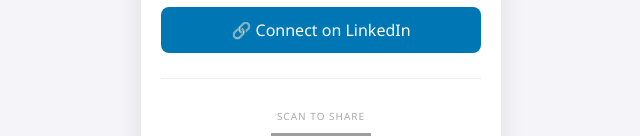
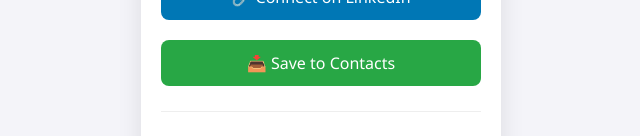
Before and after one commit to car-quinn/car-quinn.github.io, a plain HTML site: page index.html in a window 1280 px wide. Shown: the part 428-564 px from the top of the page, without its empty margins (319-959 px from the left). Drawn offline with Linux system fonts and the light colour scheme; grey boxes are pictures that could not be loaded.

Commit message:
Update index.html

```diff
--- a/index.html
+++ b/index.html
@@ -71,7 +71,16 @@
             background-color: #005582;
         }
 
-        /* New Styles for QR Section */
+        /* New Style for Save Contact Button */
+        .contact-btn.save-contact {
+            background-color: #28a745; /* Green for Action */
+            margin-top: 20px; /* Extra space to separate it */
+        }
+        .contact-btn.save-contact:hover {
+            background-color: #218838;
+        }
+
+        /* QR Section */
         .qr-section {
             margin-top: 25px;
             padding-top: 20px;
@@ -100,7 +109,7 @@
 
     <div class="card">
         <div class="profile-container">
-            <img src="Profile.png" alt="Carson Quinn" class="profile-img">
+            <img src="profile.jpg" alt="Carson Quinn" class="profile-img">
         </div>
 
         <h1>Carson Quinn</h1>
@@ -118,6 +127,10 @@
              🔗 Connect on LinkedIn
         </a>
 
+        <a href="contact.vcf" download="CarsonQuinn.vcf" class="contact-btn save-contact">
+             📥 Save to Contacts
+        </a>
+
         <div class="qr-section">
             <p class="scan-text">Scan to Share</p>
             <img src="https://api.qrserver.com/v1/create-qr-code/?size=150x150&data=https://car-quinn.github.io/" alt="QR Code" class="qr-img">
```
